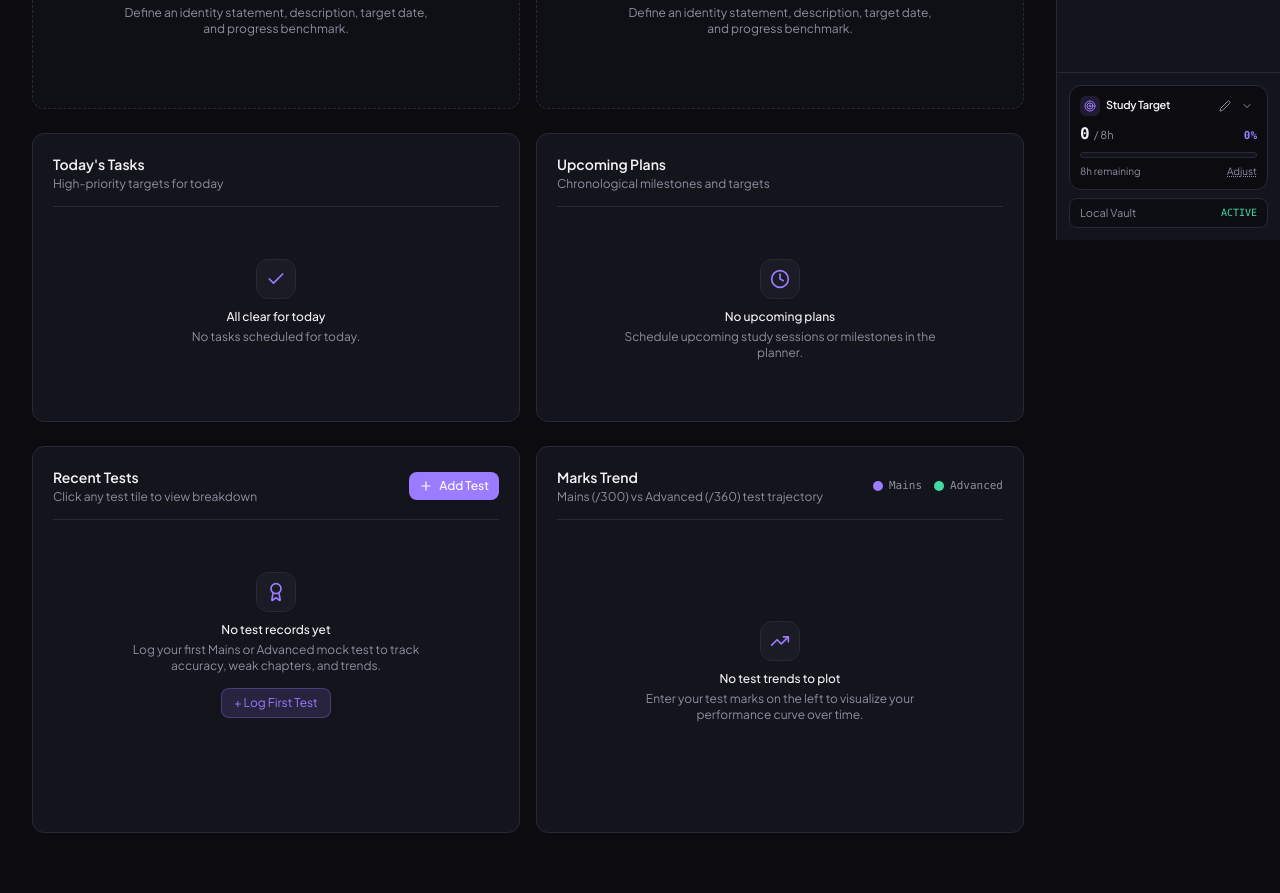
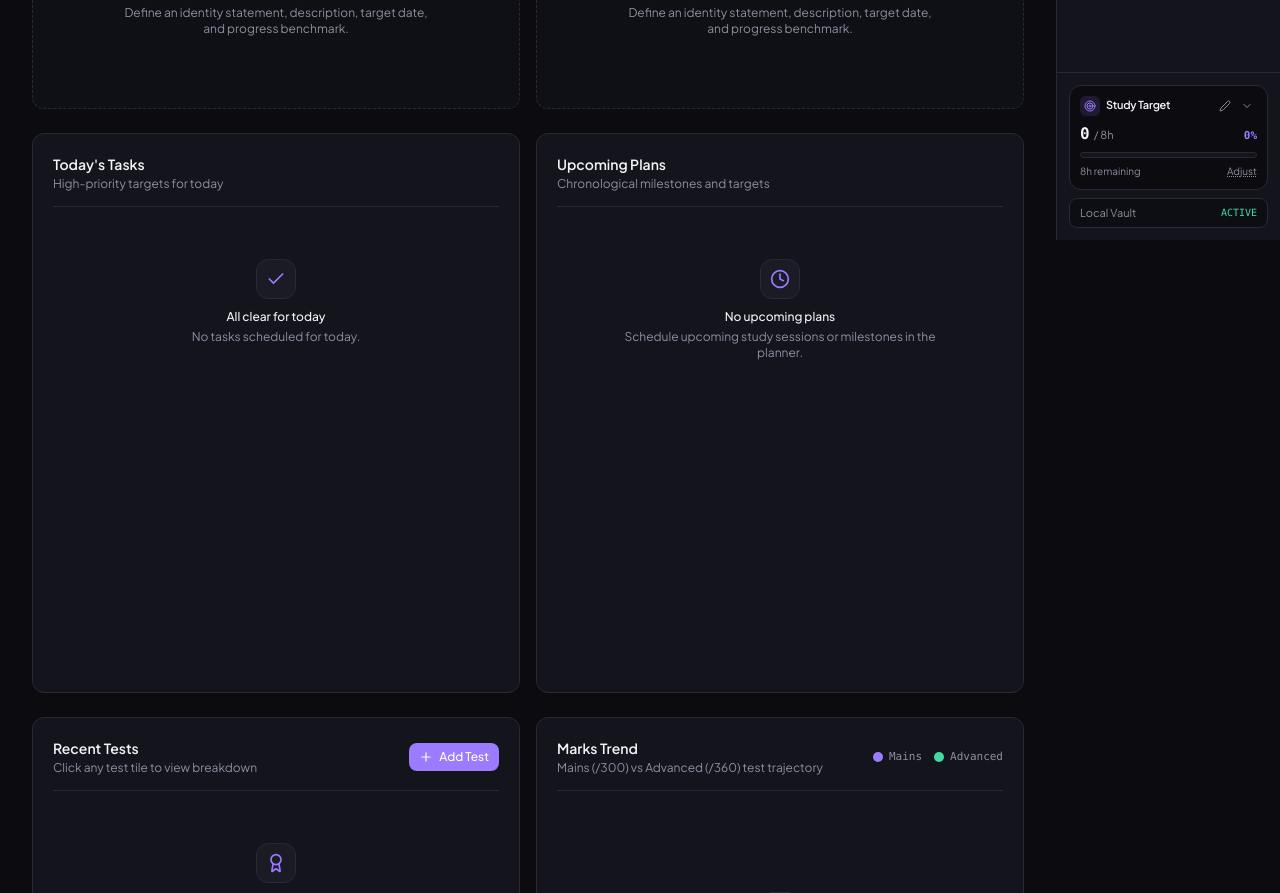
Before and after one commit to Ronaldo07-mrucl/Nurocore, a React (Vite) app: page / in a window 1280 px wide. Shown: the part 560-1453 px from the top of the page. Before the commit the page ends 1425 px from the top, so only its background shows below. Built offline with nearby package versions, Linux system fonts and the light colour scheme.

Commit message:
Update TasksAndPlansSection.tsx

```diff
--- a/src/components/dashboard/TasksAndPlansSection.tsx
+++ b/src/components/dashboard/TasksAndPlansSection.tsx
@@ -163,10 +163,10 @@ export const TasksAndPlansSection: React.FC = () => {
       </div>
 
       {/* RIGHT CARD — Upcoming Plans */}
-      <div className="bg-[#14141D] border border-[#292936] rounded-xl p-5 flex flex-col justify-between">
-        <div>
-          {/* Header */}
-          <div className="flex items-center justify-between pb-3.5 mb-3 border-b border-[#292936]">
+      <div className="bg-[#14141D] border border-[#292936] rounded-xl p-5 h-[560px] min-h-0 overflow-hidden flex flex-col">
+        <div className="flex flex-col flex-1 min-h-0">
+  {/* Header */}
+          <div className="flex items-center justify-between pb-3.5 mb-3 border-b border-[#292936] shrink-0">
             <div>
               <div className="flex items-center gap-2">
                 <h3 className="text-sm font-semibold text-[#F3F3F7]">Upcoming Plans</h3>
@@ -192,7 +192,9 @@ export const TasksAndPlansSection: React.FC = () => {
               </p>
             </div>
           ) : (
-            <div className="space-y-2">
+            <div className="flex-1 min-h-0 overflow-y-auto pr-2 space-y-2
+                [scrollbar-width:thin]
+                [scrollbar-color:#3B3B4E_transparent]">
               {upcomingTasks.map(plan => {
                 const relativeLabel = getRelativeDateLabel(plan.dueDate, today);
                 const priorityBadge = getPriorityBadge(plan.priority);
```
